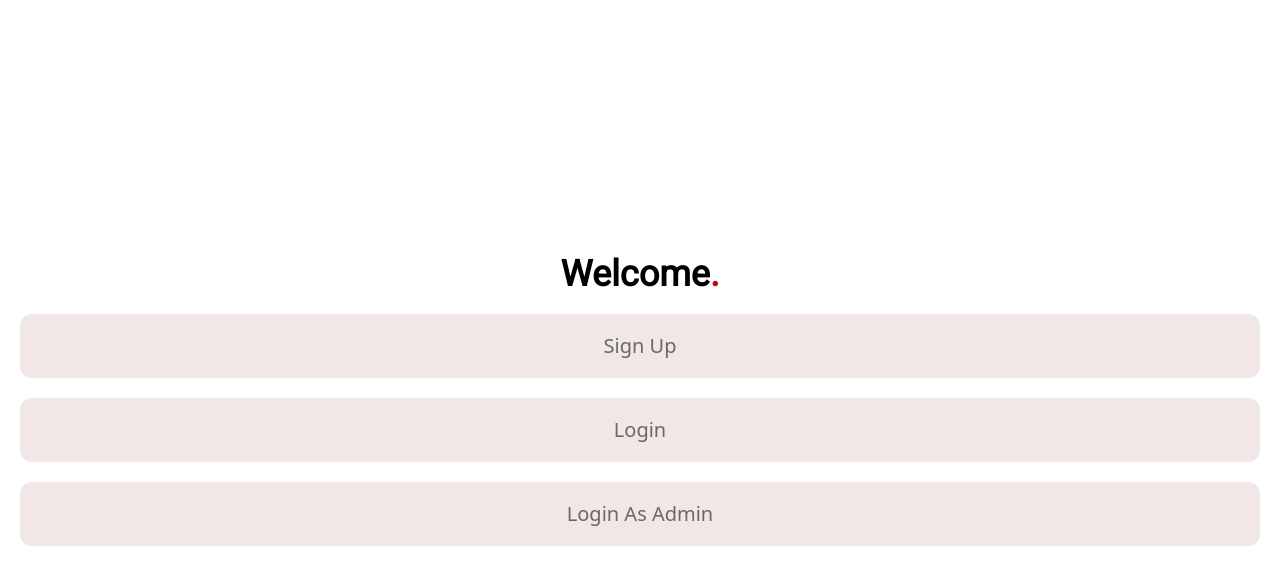
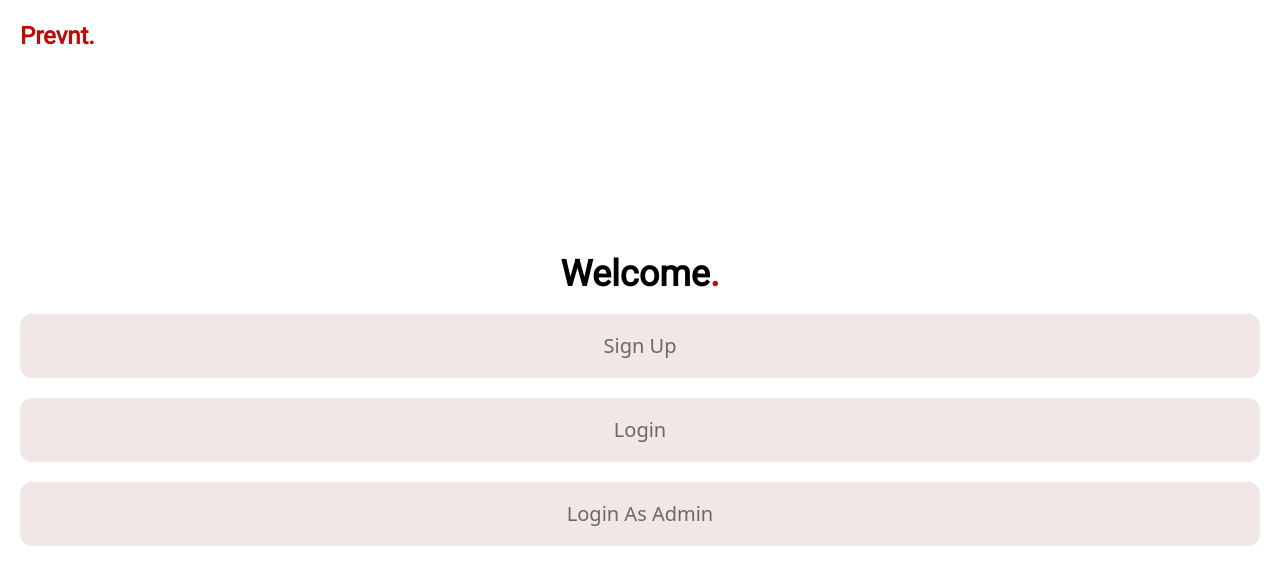
Before and after one commit to Adrin7113/DrugAware, a React (Vite) app: page / in a window 1280 px wide. Shown: the top 584 px of the page. Built offline with nearby package versions, Linux system fonts and the light colour scheme.

Commit message:
Final Final Final

```diff
--- a/index.html
+++ b/index.html
@@ -4,7 +4,7 @@
     <meta charset="UTF-8" />
     <link rel="icon" type="image/svg+xml" href="/vite.svg" />
     <meta name="viewport" content="width=device-width, initial-scale=1.0" />
-    <title>Vite + React</title>
+    <title>Prevnt</title>
   </head>
   <body>
     <div id="root"></div>
--- a/src/pages/Landing.jsx
+++ b/src/pages/Landing.jsx
@@ -1,6 +1,9 @@
 const Landing = () => {
   return (
-    <div className="h-screen w-screen p-5 flex flex-col justify-center gap-5 items-center">
+    <div className="relative h-screen w-screen p-5 flex flex-col justify-center gap-5 items-center">
+      <h1 className="text-2xl robo text-[#BB0C0C] font-bold absolute top-5 left-5">
+        Prevnt.
+      </h1>
       <div className="h-1/2 w-full flex flex-col justify-center gap-5">
         <h1 className="text-4xl robo text-center font-bold">
           Welcome<span className="text-[#BB0C0C]">.</span>
--- a/src/pages/SignUp.jsx
+++ b/src/pages/SignUp.jsx
@@ -8,8 +8,10 @@ import {
   LoadCanvasTemplate,
   validateCaptcha,
 } from "react-simple-captcha";
+import { useNavigate } from "react-router-dom";
 
 const SignUp = () => {
+  const navigate = useNavigate();
   useEffect(() => {
     const proceed = document.getElementById("proceedButton");
     proceed.classList.add("hidden");
@@ -40,6 +42,7 @@ const SignUp = () => {
       console.log(error);
     } else {
       setSubmitted("Submitted");
+      navigate("/");
     }
     const { errorRead } = await supabase.from("UserRead").insert({
       userId: userid,
```
